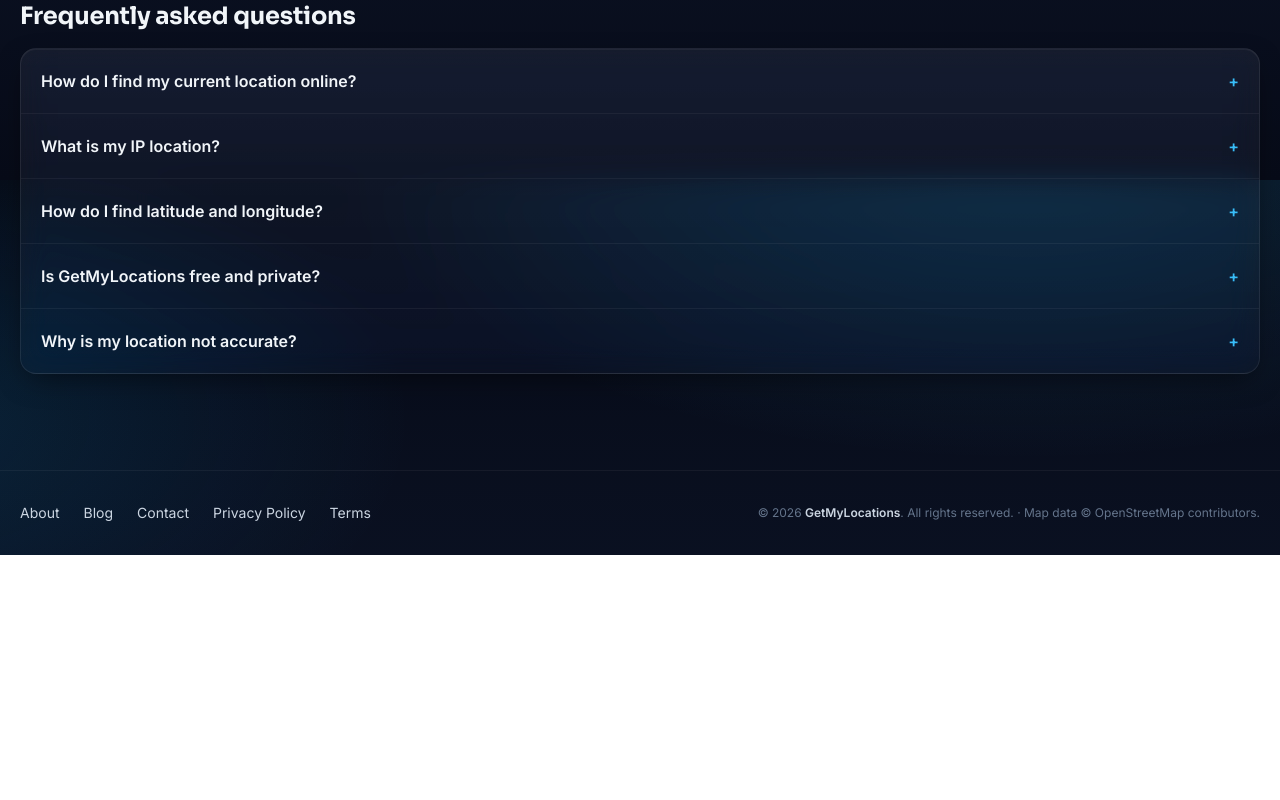
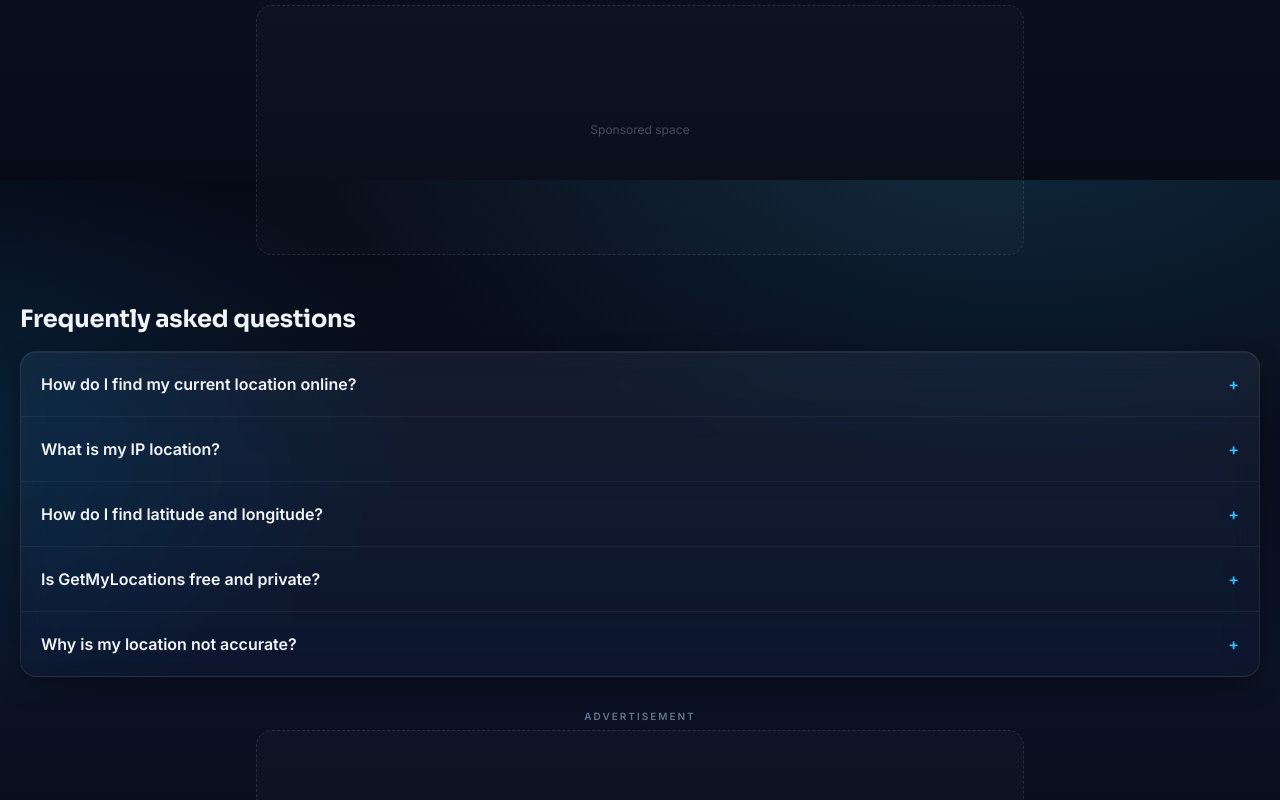
Before and after one commit to Ahmed96703/getmylocations, a React (Vite) app: page / in a window 1280 px wide. Shown: the part 1420-2220 px from the top of the page. Before the commit the page ends 1975 px from the top, so only its background shows below. Built offline with nearby package versions, Linux system fonts and the light colour scheme; no server answers.

Commit message:
fix: remove fake aggregateRating (spam risk); add 2 more home page ad areas

```diff
--- a/index.html
+++ b/index.html
@@ -164,8 +164,7 @@
         "100% client-side — privacy preserved",
         "Mobile responsive, no signup"
       ],
-      "screenshot": "https://getmylocations.com/og-image.png",
-      "aggregateRating": { "@type": "AggregateRating", "ratingValue": "4.9", "ratingCount": "214", "bestRating": "5" }
+      "screenshot": "https://getmylocations.com/og-image.png"
     }
     </script>
 
@@ -252,8 +251,7 @@
       "name": "GetMyLocations",
       "operatingSystem": "Web, iOS, Android",
       "applicationCategory": "UtilitiesApplication",
-      "offers": { "@type": "Offer", "price": "0", "priceCurrency": "USD" },
-      "aggregateRating": { "@type": "AggregateRating", "ratingValue": "4.9", "ratingCount": "214" }
+      "offers": { "@type": "Offer", "price": "0", "priceCurrency": "USD" }
     }
     </script>
   </head>
--- a/src/pages/LocationFinder.jsx
+++ b/src/pages/LocationFinder.jsx
@@ -166,6 +166,8 @@ export default function LocationFinder() {
           </div>
         </section>
 
+        <AdSlot label="Advertisement" minHeight={250} />
+
         <section aria-labelledby="faq" className="mt-12">
           <h2 id="faq" className="font-display text-2xl font-bold">Frequently asked questions</h2>
           <div className="glass mt-4 rounded-2xl divide-y divide-white/5">
@@ -181,6 +183,8 @@ export default function LocationFinder() {
           </div>
         </section>
 
+        <AdSlot label="Advertisement" minHeight={250} />
+
       </main>
       <Footer />
     </div>
```
